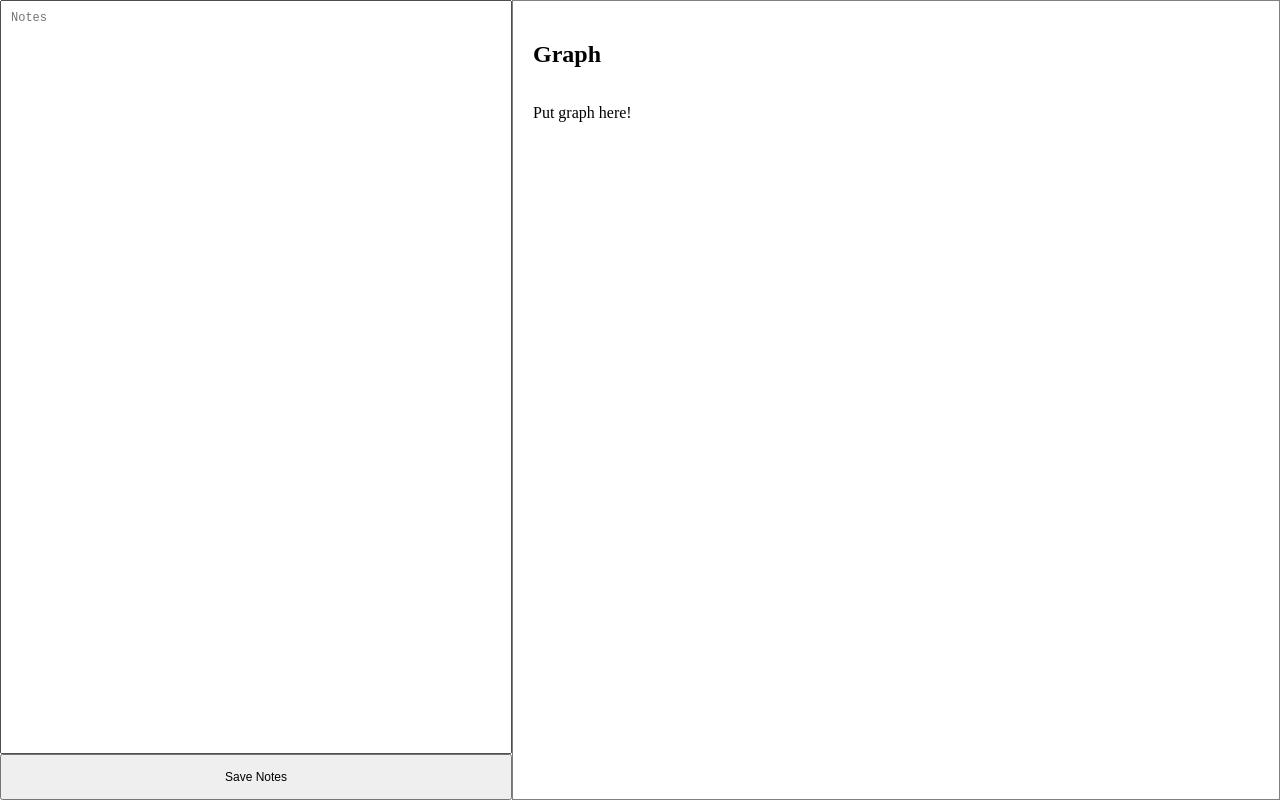
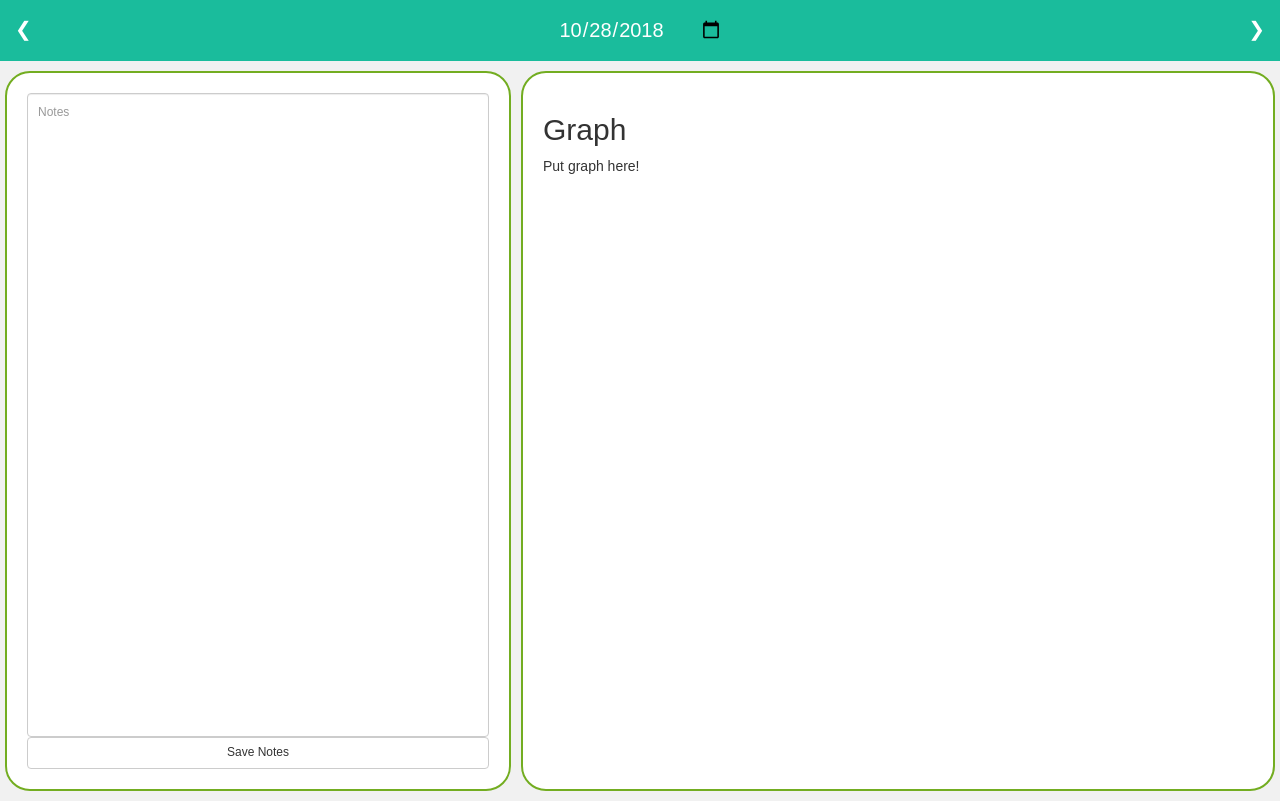
Before and after one commit to nathan-nguyen/journal, an Electron app: page screen/daily/dailyWindow.html in a window 1280 px wide. Drawn offline with nearby package versions, Linux system fonts and the light colour scheme; no server answers.

Commit message:
Updated dailyWindow screen

```diff
--- a/main.js
+++ b/main.js
@@ -3,8 +3,6 @@
 const electron = require('electron');
 const url = require('url');
 const path = require('path');
-
-require('electron-reload')(__dirname);
 
 const {app, BrowserWindow} = electron;
 
--- a/package.json
+++ b/package.json
@@ -17,7 +17,6 @@
   },
   "homepage": "https://github.com/nathan-nguyen/journal#readme",
   "dependencies": {
-    "electron": "^3.0.6",
-    "electron-reload": "^1.2.5"
+    "electron": "^3.0.6"
   }
 }
--- a/screen/daily/dailyWindow-render.js
+++ b/screen/daily/dailyWindow-render.js
@@ -1,12 +1,22 @@
+'use strict';
+
 const app = require('electron').remote;
 var fs = require('fs');
 
-var today = new Date();
-var dailyFileName = './data/' + today.getFullYear() + '-' + (today.getMonth() + 1) + '-' + today.getDate() + '.jdat';
-console.log(dailyFileName);
+document.getElementById('saveButton').onclick = () => saveData();
 
-readFile(dailyFileName);
-document.getElementById('saveButton').onclick = () => saveData();
+var dateInput = document.getElementById('dateInput');
+dateInput.valueAsDate = new Date();
+loadData();
+
+dateInput.onchange = () => loadData();
+
+function loadData() {
+    var customDate = new Date(dateInput.value);
+    var dailyFileName = './data/' + customDate.getFullYear() + '-' + (customDate.getMonth() + 1) + '-' + customDate.getDate() + '.jdat';
+    console.log(dailyFileName);
+    readFile(dailyFileName);
+}
 
 function saveData() {
     var content = document.getElementById('content').value;
@@ -25,13 +35,13 @@ function saveData() {
 }
 
 function readFile(filePath) {
+    var textArea = document.getElementById('content');
+    textArea.value = "";
     fs.readFile(filePath, 'utf-8', (err, data) => {
         if (err) {
             console.log(err);
             return;
         }
-
-        var textArea = document.getElementById('content');
         textArea.value = data;
     });
 }
--- a/screen/daily/dailyWindow.html
+++ b/screen/daily/dailyWindow.html
@@ -4,21 +4,30 @@
 <head>
     <meta charset="utf-8" />
     <title>Daily Journal</title>
+    <link rel="stylesheet" href="https://maxcdn.bootstrapcdn.com/bootstrap/3.3.7/css/bootstrap.min.css">
     <link rel="stylesheet" href="./style.css" />
 </head>
 
 <body>
-    <div class="split left" id="form-container">
-        <div class="fill-parent">
-            <textarea id="content" class="form-control" placeholder="Notes" rows="10"></textarea>
-            <button id="saveButton" class="btn btn-default">Save Notes</button>
+    <div class="date-bar">
+        <ul>
+            <li class="prev">&#10094;</li>
+            <li class="next">&#10095;</li>
+            <li><input id="dateInput" type="date"/></li>
+        </ul>
+    </div>
+    <div class="row">
+        <div class="left-column" id="form-container">
+            <div class="card">
+                <textarea id="content" class="form-control" placeholder="Notes" rows="10"></textarea>
+                <button id="saveButton" class="btn btn-default">Save Notes</button>
+            </div>
         </div>
-    </div>
-
-    <div class="split right">
-        <div class="fill-parent">
-            <h2>Graph</h2>
-            <p>Put graph here!</p>
+        <div class="right-column">
+            <div class="card">
+                <h2>Graph</h2>
+                <p>Put graph here!</p>
+            </div>
         </div>
     </div>
 </body>
--- a/screen/daily/style.css
+++ b/screen/daily/style.css
@@ -1,49 +1,98 @@
-* {
-    box-sizing: border-box;
+* {box-sizing: border-box;}
+ul {list-style-type: none;}
+
+body {
+    font-family: Arial;
+    background: #f1f1f1;
+    overflow: hidden;
 }
 
-/* Split the screen in half */
-.split {
-    height: 100%;
-    position: fixed;
-    z-index: 1;
-    top: 0;
+.row {
+    overflow: hidden;
+    padding: 10px;
+}
+
+.date-bar {
+    height: 5%;
+    overflow: hidden;
+
+    background: #1abc9c;
+    text-align: center;
+
+    width: 100%;
+    display: table;
+}
+
+.date-bar ul {
+    padding: 0;
+    display: table-cell;
+    vertical-align: middle;
+    padding: 15px;
+}
+
+.date-bar ul li {
+    margin-left: auto;
+    margin-right: auto;
+    color: white;
+    font-size: 20px;
+}
+
+#dateInput {
+    background: none;
+    border: none;
+}
+
+#dateInput::-webkit-inner-spin-button,::-webkit-clear-button {
+    display: none;
+}
+
+.date-bar .prev {
+    float: left;
+}
+
+.date-bar .next {
+    float: right;
 }
 
 /* Control the left side */
-.left {
-    left: 0;
+.left-column {
+    float: left;
     width: 40%;
+    padding-left: 10px;
 }
 
 /* Control the right side */
-.right {
-    right: 0;
+.right-column {
+    float: left;
     width: 60%;
-    padding: 20px;
-    border: solid;
-    border-color: gray;
-    border-width: thin;
+    background-color: #f1f1f1;
+    padding-left: 10px;
+    padding-right: 10px;
 }
 
-.fill-parent {
-    display: block;
-    height: 100%;
+/* Add a card effect for articles */
+.card {
+    height: 90%;
+    background-color: white;
+    padding: 20px;
+
     display: flex;
     flex-direction: column;
+
+    border-radius: 25px;
+    border: 2px solid #73AD21;
 }
 
-.fill-parent .btn {
-    display: block;
-    padding: 14px 28px;
-    font-size: 12px;
-    cursor: pointer;
-    text-align: center;
-}
-
-.fill-parent textarea {
+.card textarea {
     resize: none;
     height: 100%;
     padding: 10px;
     font-size: 12px;
 }
+
+.card .btn {
+    display: block;
+    font-size: 12px;
+    cursor: pointer;
+    text-align: center;
+}
--- /dev/null
+++ b/screen/style.css
@@ -0,0 +1,17 @@
+input #dateInput {
+}
+
+input#dateInput::-webkit-datetime-edit {
+    height: 45px;
+    font-size: 30px;
+}
+
+input#dateInput::-webkit-inner-spin-button,::-webkit-clear-button {
+    display: none;
+}
+
+input#dateInput::-webkit-calendar-picker-indicator {
+    height: 45px;
+    width: 45px;
+    border: solid;
+}
```
Also changed, not shown: screen/mainWindow-render.js (added, +9 -0 lines), screen/mainWindow.html (+11 -0 lines).
